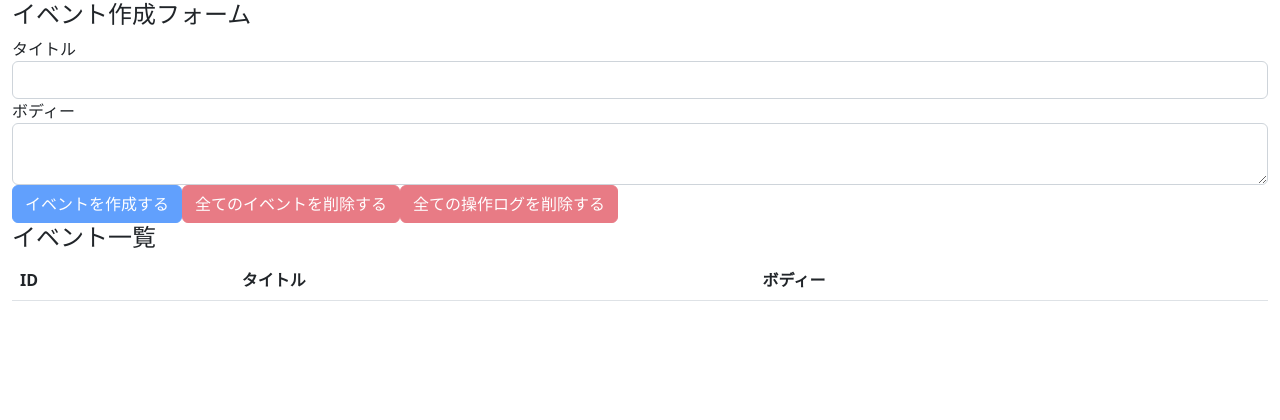
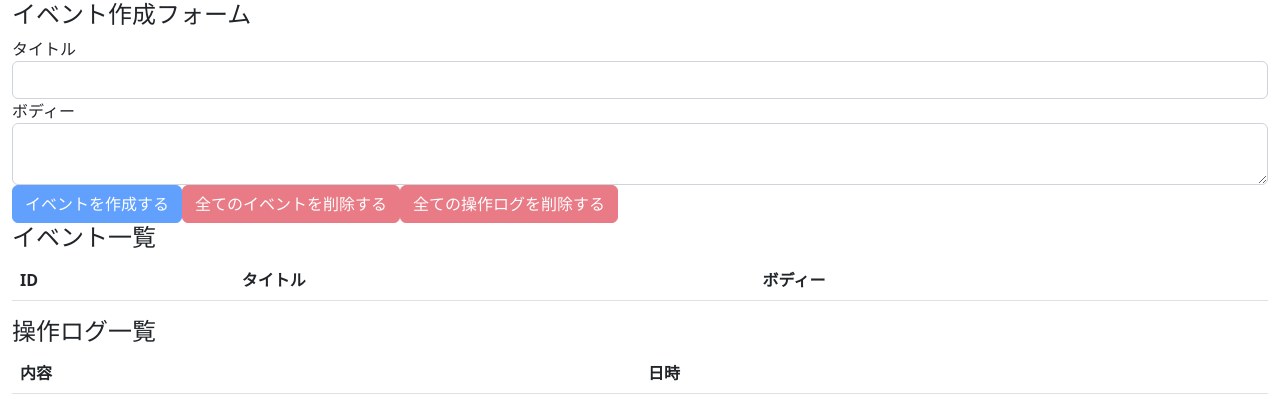
Before and after one commit to asdotas/react-hooks-101, a React (Create React App) app: page / in a window 1280 px wide. Shown: the top 420 px of the page. Built offline with nearby package versions, Linux system fonts and the light colour scheme.

Commit message:
display all operation logs

```diff
--- a/src/components/App.js
+++ b/src/components/App.js
@@ -2,6 +2,7 @@ import React, { useReducer } from 'react';
 import 'bootstrap/dist/css/bootstrap.min.css';
 import EventForm from './EventForm'
 import Events from './Events'
+import OperationLogs from './OperationLogs';
 import AppContext from '../contexts/AppContext';
 import reducer from '../reducers/';
 
@@ -16,10 +17,9 @@ const App = () => {
       <div className="container-fluid">
         <EventForm />
         <Events />
+        <OperationLogs />
       </div>
     </AppContext.Provider>
-
-
   );
 }
 export default App;
--- /dev/null
+++ b/src/components/OperationLog.js
@@ -0,0 +1,12 @@
+import React from "react";
+
+const OperationLog = ({ operationLog }) => {
+    return(
+        <tr>
+            <td>{operationLog.description}</td>
+            <td>{operationLog.operatedAt}</td>
+        </tr>
+    )
+}
+
+export default OperationLog
--- /dev/null
+++ b/src/components/OperationLogs.js
@@ -0,0 +1,31 @@
+import React, { useContext } from 'react';
+import OperationLog from './OperationLog';
+import AppContext from '../contexts/AppContext';
+
+const OperationLogs = () => {
+    const { state } = useContext(AppContext);
+    return(
+        <>
+            <h4>操作ログ一覧</h4>
+            <table className="table table-hover">
+                <thead>
+                <tr>
+                    <th>内容</th>
+                    <th>日時</th>
+                </tr>
+                </thead>
+
+                <tbody>
+                    {
+                        state.operationLogs.map((operationLog, index) => {
+                            return <OperationLog key={index} operationLog={operationLog}/>
+                        })
+                    }
+                </tbody>
+            </table>
+        </>
+    )
+}
+export default OperationLogs
+
+//{ state.operationLogs.map((operationLogs, index) => (<OperationLogs key={index} operationLogs={operationLogs} />)) }
--- a/src/reducers/operationLogs.js
+++ b/src/reducers/operationLogs.js
@@ -10,7 +10,6 @@ const operationLogs = (state = [], action) => {
         default:
             return state;
     }
-
 }
 
 export default operationLogs
```
